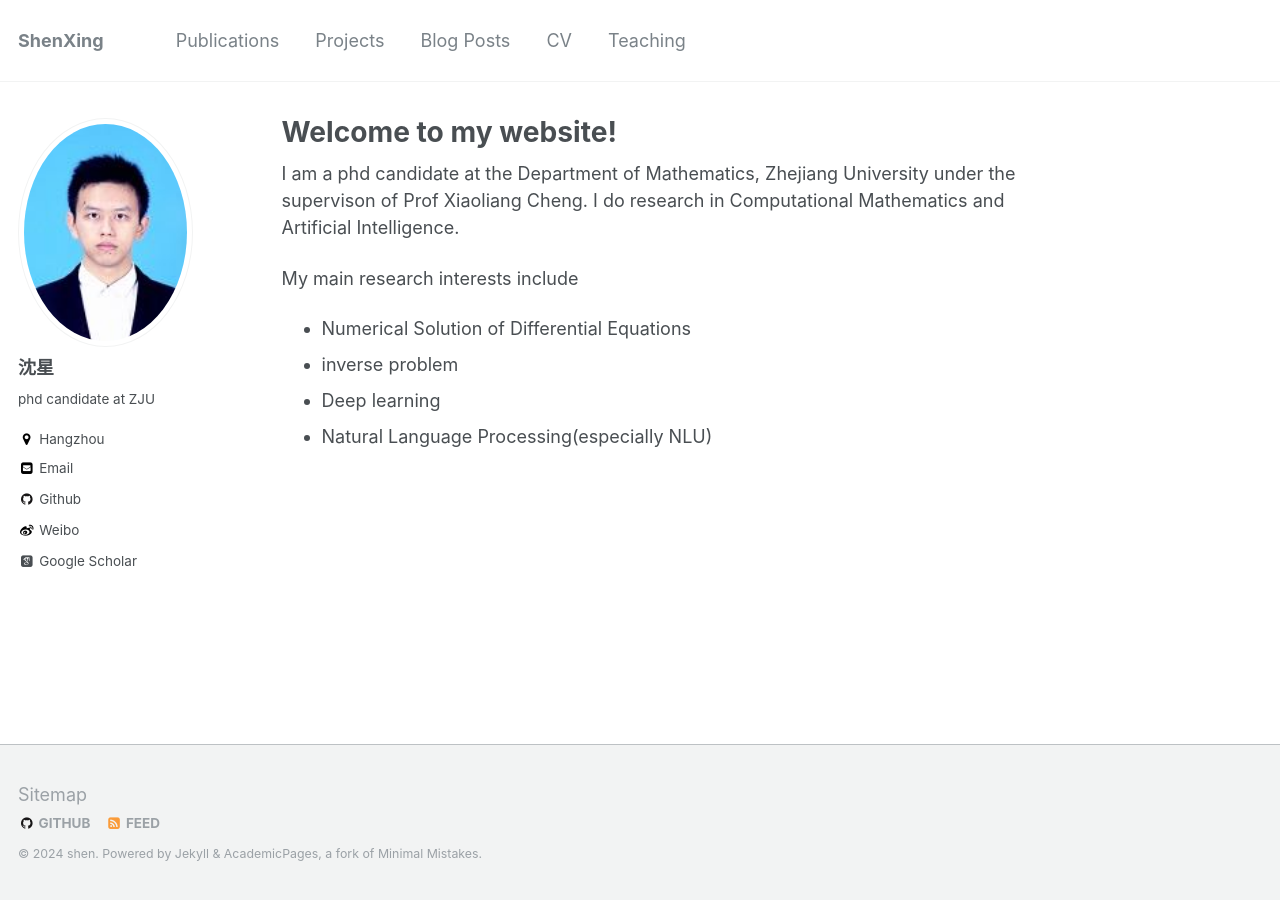
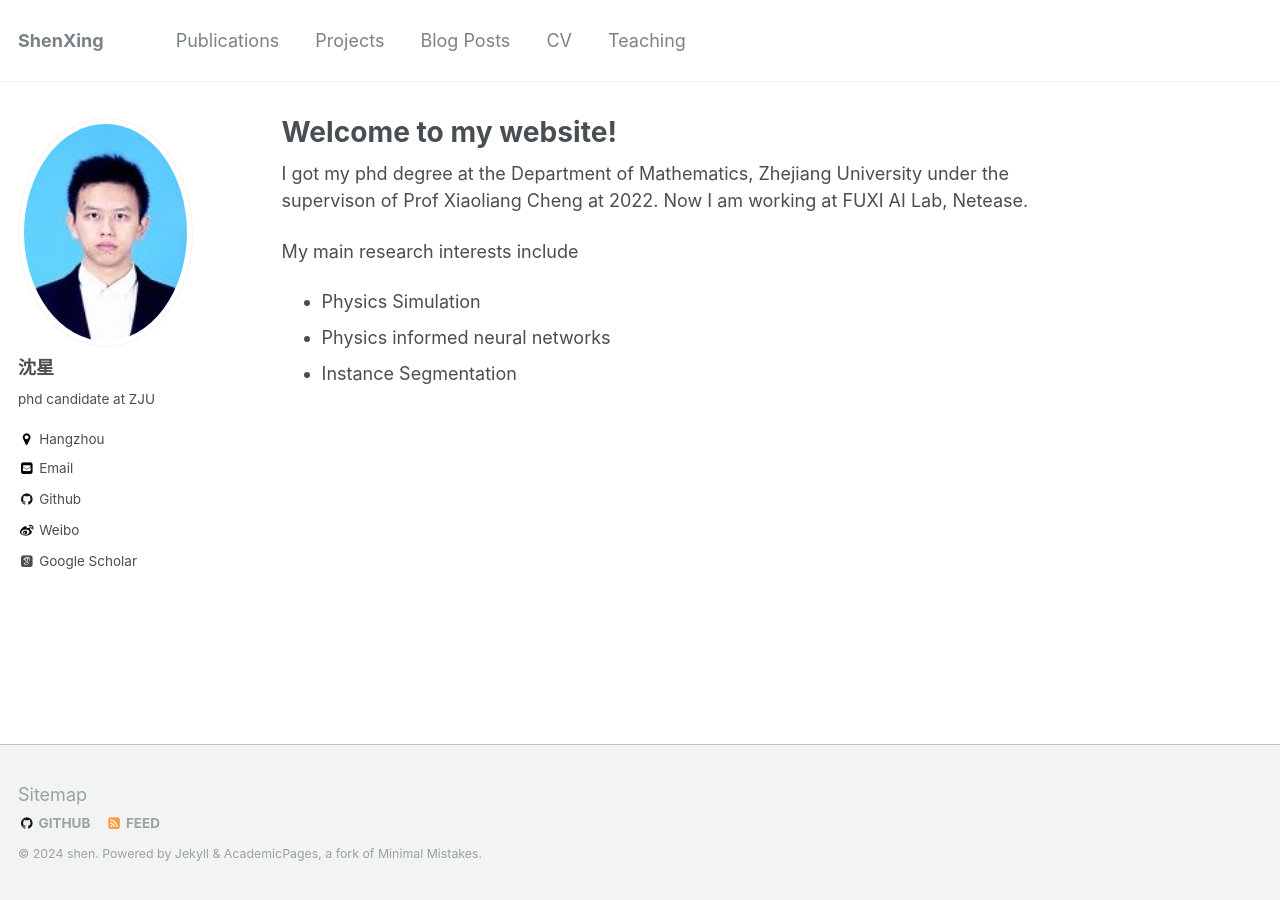
Before and after one commit to Xingbaji/xingbaji.github.io, a Jekyll site: the page built from _pages/about.md, in a window 1280 px wide. Built offline with Jekyll 4.4.1, drawn with Linux system fonts in a browser that asks for light colours; some web fonts are replaced.

Commit message:
Update about.md

```diff
--- a/_pages/about.md
+++ b/_pages/about.md
@@ -8,11 +8,10 @@ redirect_from:
   - /about.html
 ---
 
-I am a phd candidate at the Department of Mathematics, Zhejiang University under the supervison of Prof Xiaoliang Cheng.
-I do research in Computational Mathematics and Artificial Intelligence.
+I got my phd degree at the Department of Mathematics, Zhejiang University under the supervison of Prof Xiaoliang Cheng at 2022.
+Now I am working at FUXI AI Lab, Netease.
 
 My main research interests include
-- Numerical Solution of Differential Equations
-- inverse problem
-- Deep learning
-- Natural Language Processing(especially NLU)
+- Physics Simulation
+- Physics informed neural networks
+- Instance Segmentation
```
